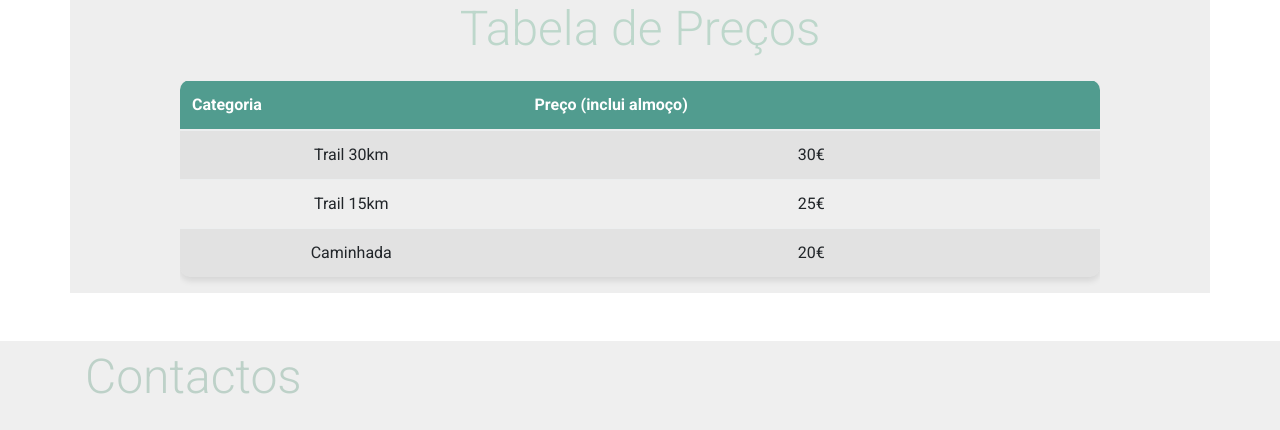
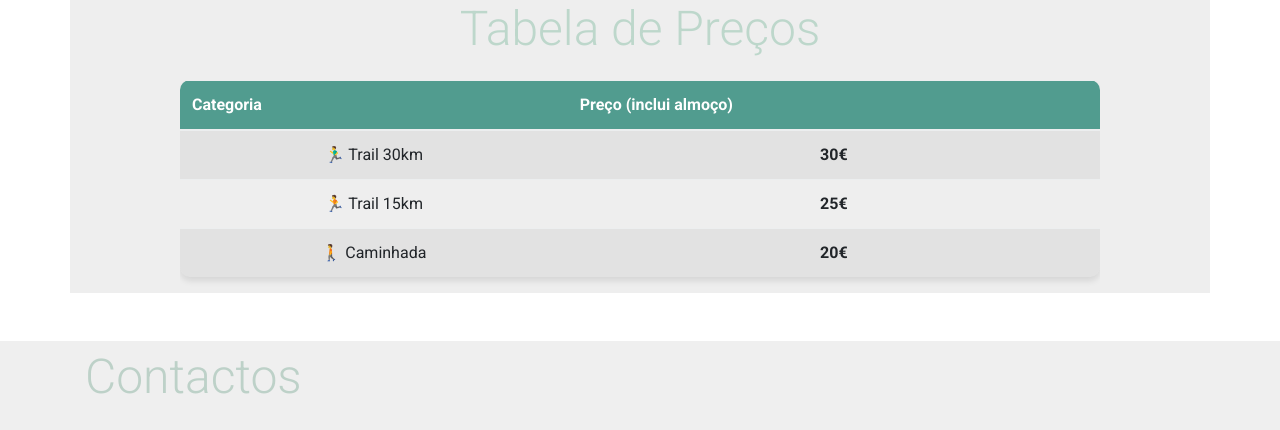
Before and after one commit to contrabandotrail/contrabandotrail, a plain HTML site: page index.html in a window 1280 px wide. Shown: the part 2138-2568 px from the top of the page. Drawn offline with nearby package versions, Linux system fonts and the light colour scheme.

Commit message:
tabela de preços

```diff
--- a/index.html
+++ b/index.html
@@ -94,6 +94,7 @@
     object-fit: cover; /* Ajusta a imagem para preencher o espaço */
     width: 100%; /* Garante que ocupe toda a largura */
   }
+
   </style>
 
 </head>
@@ -398,16 +399,16 @@
               </thead>
               <tbody>
                 <tr>
-                  <td>Trail 30km</td>
-                  <td>30€</td>
+                  <td>🏃‍♂️ Trail 30km</td>
+                  <td><strong>30€</strong></td>
                 </tr>
                 <tr>
-                  <td>Trail 15km</td>
-                  <td >25€</td>
+                  <td>🏃 Trail 15km</td>
+                  <td><strong>25€</strong></td>
                 </tr>
                 <tr>
-                  <td>Caminhada</td>
-                  <td>20€</td>
+                  <td>🚶 Caminhada</td>
+                  <td><strong>20€</strong></td>
                 </tr>
               </tbody>
             </table>
```
